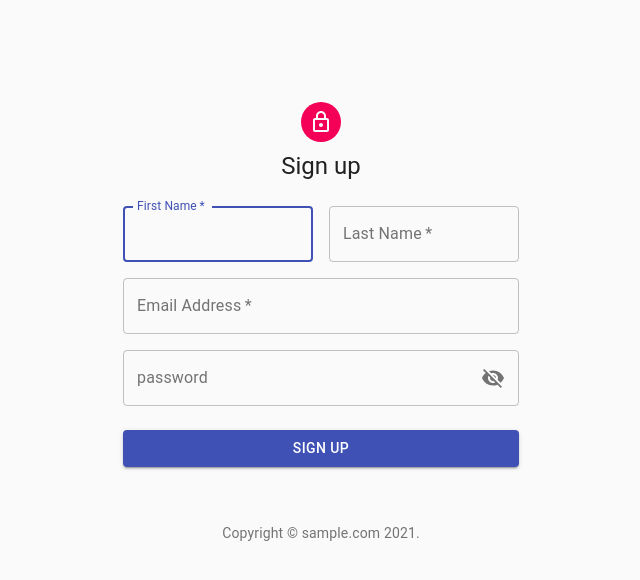
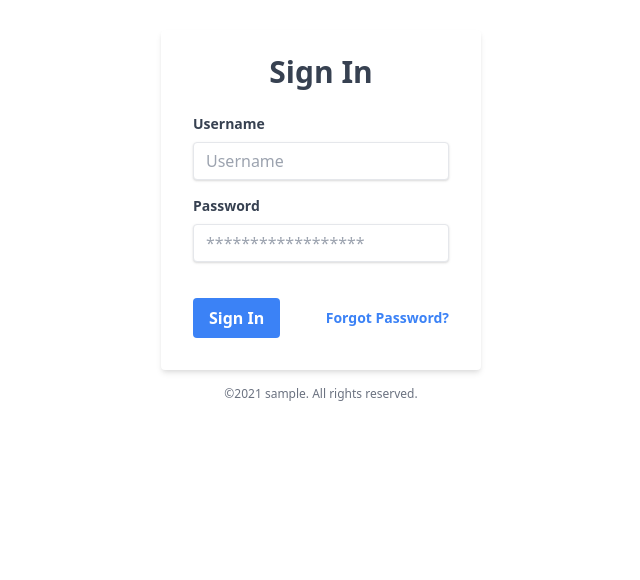
Before and after one commit to ken2pg/react-tailwindcss-practice, a React (Create React App) app: page / in a window 1280 px wide. Shown: the part 178-758 px from the top of the page, without its empty margins (319-959 px from the left). Built offline with nearby package versions, Linux system fonts and the light colour scheme.

Commit message:
feat：signIn Formを作成

```diff
--- a/src/components/signup/signUp.tsx
+++ b/src/components/signup/signUp.tsx
@@ -1,185 +1,77 @@
 import React from "react";
-import Avatar from "@material-ui/core/Avatar";
-import Button from "@material-ui/core/Button";
-import CssBaseline from "@material-ui/core/CssBaseline";
-import TextField from "@material-ui/core/TextField";
-import Grid from "@material-ui/core/Grid";
-import Box from "@material-ui/core/Box";
-import LockOutlinedIcon from "@material-ui/icons/LockOutlined";
-import Typography from "@material-ui/core/Typography";
-import Container from "@material-ui/core/Container";
-import { useState } from "react";
-import Link from "@material-ui/core/Link";
-import { makeStyles } from "@material-ui/core/styles";
-import {
-  FormControl,
-  IconButton,
-  InputAdornment,
-  InputLabel,
-  OutlinedInput,
-} from "@material-ui/core";
-import { Visibility, VisibilityOff } from "@material-ui/icons";
 
-function CopyRight() {
+export default function SignUp() {
   return (
-    <Typography variant="body2" color="textSecondary" align="center">
-      {"Copyright © "}
-      <Link color="inherit" href="https://mui.com/">
-        sample.com
-      </Link>{" "}
-      {new Date().getFullYear()}
-      {"."}
-    </Typography>
+    <>
+      <div className="w-full max-w-xs">
+        <form className="bg-white shadow-md rounded px-8 pt-6 pb-8 mb-4">
+          {/* <svg
+            xmlns="http://www.w3.org/2000/svg"
+            className="h-6 w-6"
+            fill="none"
+            viewBox="0 0 24 24"
+            stroke="currentColor"
+          >
+            <path
+              strokeLinecap="round"
+              strokeLinejoin="round"
+              strokeWidth={2}
+              d="M12 15v2m-6 4h12a2 2 0 002-2v-6a2 2 0 00-2-2H6a2 2 0 00-2 2v6a2 2 0 002 2zm10-10V7a4 4 0 00-8 0v4h8z"
+            />
+          </svg> */}
+          <div className="text-gray-700 text-3xl text-center font-bold mb-6">
+            Sign In
+          </div>
+          <div className="mb-4">
+            <label
+              className="block text-gray-700 text-sm font-bold mb-2"
+              htmlFor="username"
+            >
+              Username
+            </label>
+            <input
+              className="shadow appearance-none border rounded w-full py-2 px-3 text-gray-700 leading-tight focus:outline-none focus:shadow-outline"
+              id="username"
+              type="text"
+              placeholder="Username"
+            ></input>
+          </div>
+          <div className="mb-6">
+            <label
+              className="block text-gray-700 text-sm font-bold mb-2"
+              htmlFor="password"
+            >
+              Password
+            </label>
+            <input
+              className="shadow appearance-none border rounded w-full py-2 px-3 text-gray-700 mb-3 leading-tight focus:outline-none focus:shadow-outline"
+              id="password"
+              type="password"
+              placeholder="******************"
+            ></input>
+            {/* <p className="text-red-500 text-xs italic">
+              Please choose a password.
+            </p> */}
+          </div>
+          <div className="flex items-center justify-between">
+            <button
+              className="bg-blue-500 hover:bg-blue-700 text-white font-bold py-2 px-4 rounded focus:outline-none focus:shadow-outline"
+              type="button"
+            >
+              Sign In
+            </button>
+            <a
+              className="inline-block align-baseline font-bold text-sm text-blue-500 hover:text-blue-800"
+              href="#"
+            >
+              Forgot Password?
+            </a>
+          </div>
+        </form>
+        <p className="text-center text-gray-500 text-xs">
+          &copy;2021 sample. All rights reserved.
+        </p>
+      </div>
+    </>
   );
 }
-
-export const useStyles = makeStyles((theme) => ({
-  paper: {
-    marginTop: theme.spacing(8),
-    display: "flex",
-    flexDirection: "column",
-    alignItems: "center",
-  },
-  avatar: {
-    margin: theme.spacing(1),
-    backgroundColor: theme.palette.secondary.main,
-  },
-  form: {
-    width: "100%", // Fix IE 11 issue.
-    marginTop: theme.spacing(3),
-  },
-  inputField: {
-    width: "100%",
-  },
-  submit: {
-    margin: theme.spacing(3, 0, 2),
-  },
-}));
-
-export default function SignUp() {
-  const classes = useStyles();
-
-  const [values, setValue] = useState({
-    firstName: "",
-    lastName: "",
-    email: "",
-    password: "",
-    showPassword: false,
-  });
-
-  const handleInputChange = (event: React.ChangeEvent<HTMLInputElement>) => {
-    const { name, value } = event.target;
-
-    setValue({
-      ...values,
-      [name]: value,
-    });
-  };
-
-  const handleClickShowPassword = () => {
-    setValue({
-      ...values,
-      showPassword: !values.showPassword,
-    });
-  };
-
-  return (
-    <Container component="main" maxWidth="xs">
-      <CssBaseline />
-      <div className={classes.paper}>
-        <Avatar className={classes.avatar}>
-          <LockOutlinedIcon />
-        </Avatar>
-        <Typography component="h1" variant="h5">
-          Sign up
-        </Typography>
-        <form className={classes.form} noValidate>
-          <Grid container spacing={2}>
-            <Grid item xs={12} sm={6}>
-              <TextField
-                autoComplete="fname"
-                name="firstName"
-                variant="outlined"
-                required
-                fullWidth
-                id="firstName"
-                label="First Name"
-                onChange={handleInputChange}
-                value={values.firstName}
-                autoFocus
-              />
-            </Grid>
-            <Grid item xs={12} sm={6}>
-              <TextField
-                variant="outlined"
-                required
-                fullWidth
-                id="lastName"
-                label="Last Name"
-                onChange={handleInputChange}
-                value={values.lastName}
-                name="lastName"
-                autoComplete="lname"
-              />
-            </Grid>
-            <Grid item xs={12}>
-              <TextField
-                variant="outlined"
-                required
-                fullWidth
-                id="email"
-                label="Email Address"
-                onChange={handleInputChange}
-                value={values.email}
-                name="email"
-                autoComplete="email"
-              />
-            </Grid>
-            <Grid item xs={12}>
-              <FormControl className={classes.inputField} variant="outlined">
-                <InputLabel htmlFor="outlined-adornment-password">
-                  password
-                </InputLabel>
-                <OutlinedInput
-                  id="password"
-                  name="password"
-                  type={values.showPassword ? "text" : "password"} //フォームのタイプを三項演算子でテキストかパスワードか使い分ける。
-                  onChange={handleInputChange}
-                  value={values.password}
-                  labelWidth={80}
-                  endAdornment={
-                    <InputAdornment position="end">
-                      <IconButton
-                        aria-label="toggle password visibility"
-                        onClick={handleClickShowPassword}
-                        edge="end"
-                      >
-                        {values.showPassword ? (
-                          <Visibility />
-                        ) : (
-                          <VisibilityOff />
-                        )}
-                      </IconButton>
-                    </InputAdornment>
-                  }
-                />
-              </FormControl>
-            </Grid>
-          </Grid>
-          <Button
-            type="submit"
-            fullWidth
-            variant="contained"
-            color="primary"
-            className={classes.submit}
-          >
-            Sign Up
-          </Button>
-        </form>
-      </div>
-      <Box mt={5}>
-        <CopyRight />
-      </Box>
-    </Container>
-  );
-}
```
